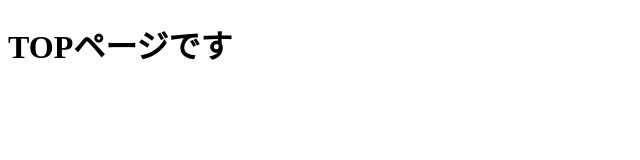
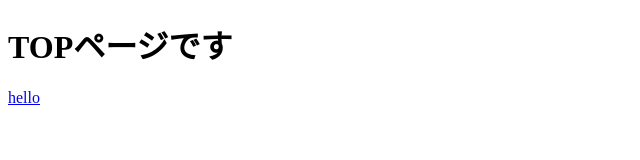
Before and after one commit to yuuttana1223/node-web, a website: page index.html in a window 1280 px wide. Shown: the full height of the page, 0-640 px from the left. Drawn offline with Linux system fonts and the light colour scheme.

Commit message:
✨ hello.htmlへのリンクを追加

```diff
--- a/index.html
+++ b/index.html
@@ -6,5 +6,6 @@
   </head>
   <body>
     <h1>TOPページです</h1>
+    <a href="/hello.html">hello</a>
   </body>
 </html>
```
